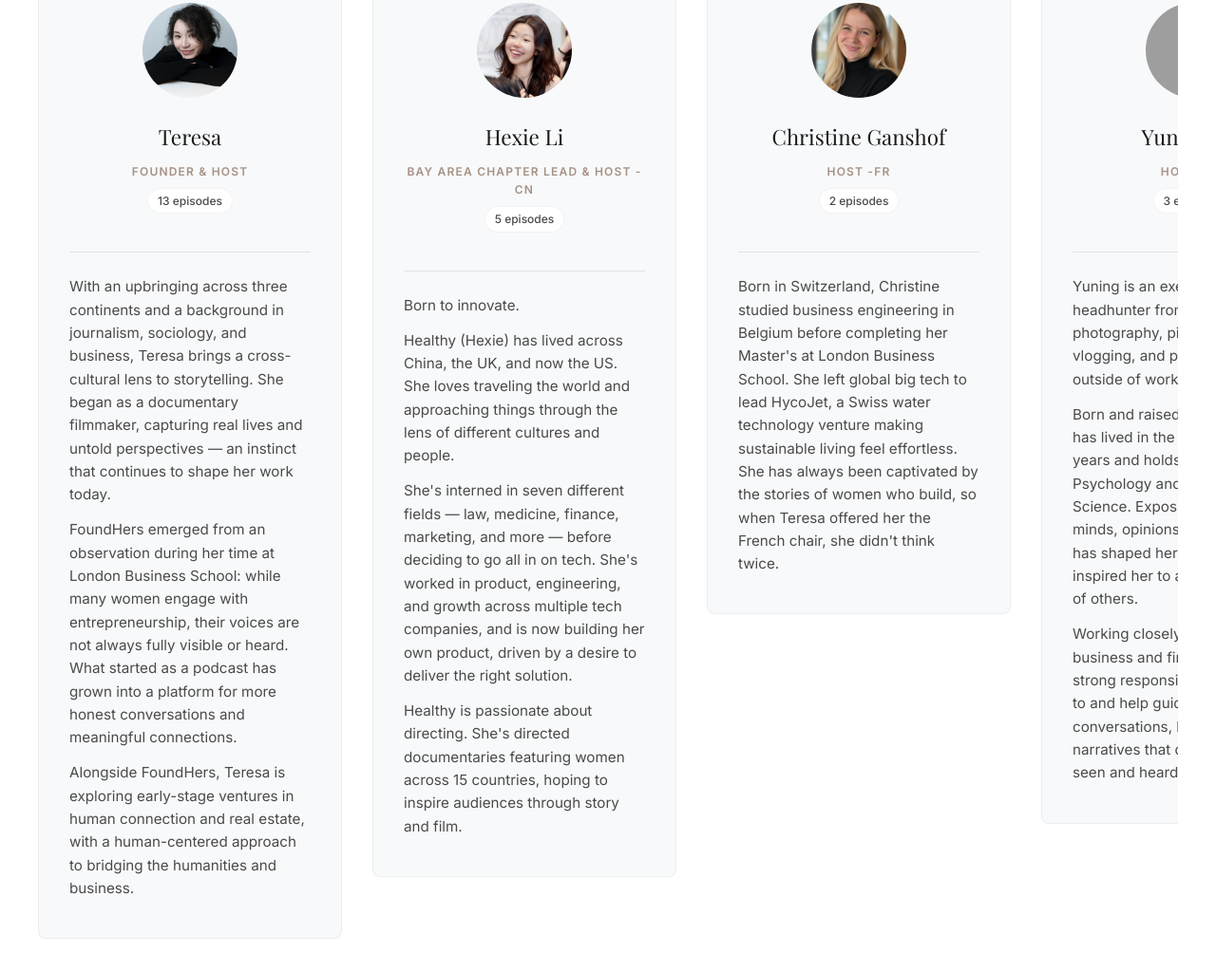
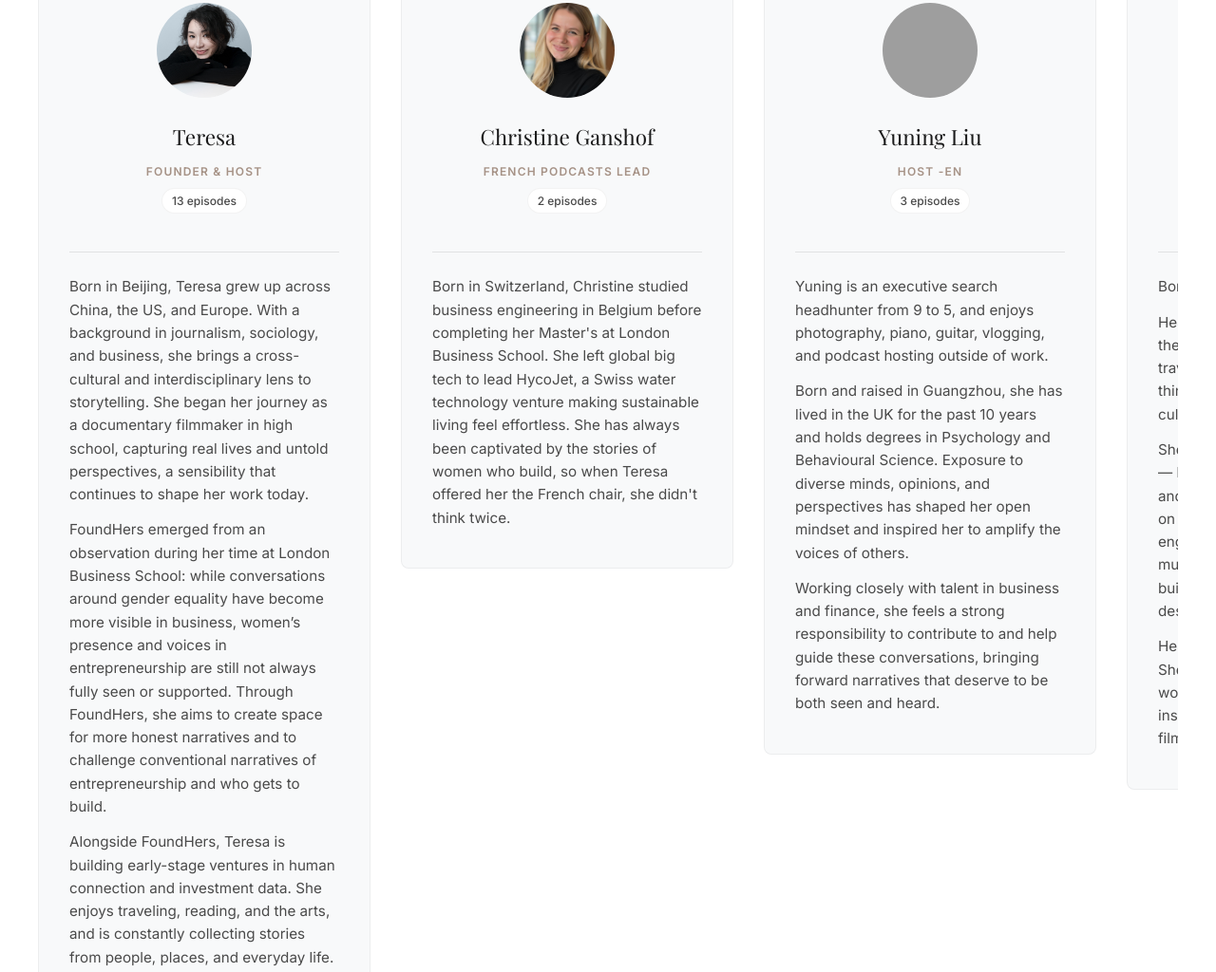
Before and after one commit to zecaribou/foundhers, a website: page index.html in a window 1280 px wide. Shown: the part 4123-5147 px from the top of the page at 95% size. Drawn offline with nearby package versions, Linux system fonts and the light colour scheme; grey boxes are pictures that could not be loaded; a web font is replaced by a local one.

Commit message:
Content: Update titles, reorder team cards, and expand user bio

```diff
--- a/index.html
+++ b/index.html
@@ -117,23 +117,9 @@
                 <span>Founder & Host</span>
                 <span class="episode-count">13 episodes</span>
                 <div class="bio-text">
-                    <p>With an upbringing across three continents and a background in journalism, sociology, and business, Teresa brings a cross-cultural lens to storytelling. She began as a documentary filmmaker, capturing real lives and untold perspectives — an instinct that continues to shape her work today.</p>
-                    <p>FoundHers emerged from an observation during her time at London Business School: while many women engage with entrepreneurship, their voices are not always fully visible or heard. What started as a podcast has grown into a platform for more honest conversations and meaningful connections.</p>
-                    <p>Alongside FoundHers, Teresa is exploring early-stage ventures in human connection and real estate, with a human-centered approach to bridging the humanities and business.</p>
-                </div>
-            </div>
-            <div class="roster-member">
-                <div class="roster-image-placeholder">
-                    <img src="assets/team/hexie.jpg" alt="Hexie Li">
-                </div>
-                <h4>Hexie Li</h4>
-                <span>Bay Area Chapter Lead & Host -CN</span>
-                <span class="episode-count">5 episodes</span>
-                <div class="bio-text">
-                    <p>Born to innovate.</p>
-                    <p>Healthy (Hexie) has lived across China, the UK, and now the US. She loves traveling the world and approaching things through the lens of different cultures and people.</p>
-                    <p>She's interned in seven different fields — law, medicine, finance, marketing, and more — before deciding to go all in on tech. She's worked in product, engineering, and growth across multiple tech companies, and is now building her own product, driven by a desire to deliver the right solution.</p>
-                    <p>Healthy is passionate about directing. She's directed documentaries featuring women across 15 countries, hoping to inspire audiences through story and film.</p>
+                    <p>Born in Beijing, Teresa grew up across China, the US, and Europe. With a background in journalism, sociology, and business, she brings a cross-cultural and interdisciplinary lens to storytelling. She began her journey as a documentary filmmaker in high school, capturing real lives and untold perspectives, a sensibility that continues to shape her work today.</p>
+                    <p>FoundHers emerged from an observation during her time at London Business School: while conversations around gender equality have become more visible in business, women’s presence and voices in entrepreneurship are still not always fully seen or supported. Through FoundHers, she aims to create space for more honest narratives and to challenge conventional narratives of entrepreneurship and who gets to build.</p>
+                    <p>Alongside FoundHers, Teresa is building early-stage ventures in human connection and investment data. She enjoys traveling, reading, and the arts, and is constantly collecting stories from people, places, and everyday life.</p>
                 </div>
             </div>
             <div class="roster-member">
@@ -141,7 +127,7 @@
                     <img src="assets/team/christine.jpg" alt="Christine Ganshof">
                 </div>
                 <h4>Christine Ganshof</h4>
-                <span>Host -FR</span>
+                <span>French Podcasts Lead</span>
                 <span class="episode-count">2 episodes</span>
                 <div class="bio-text">
                     <p>Born in Switzerland, Christine studied business engineering in Belgium before completing her Master's at London Business School. She left global big tech to lead HycoJet, a Swiss water technology venture making sustainable living feel effortless. She has always been captivated by the stories of women who build, so when Teresa offered her the French chair, she didn't think twice.</p>
@@ -158,6 +144,20 @@
                     <p>Yuning is an executive search headhunter from 9 to 5, and enjoys photography, piano, guitar, vlogging, and podcast hosting outside of work.</p>
                     <p>Born and raised in Guangzhou, she has lived in the UK for the past 10 years and holds degrees in Psychology and Behavioural Science. Exposure to diverse minds, opinions, and perspectives has shaped her open mindset and inspired her to amplify the voices of others.</p>
                     <p>Working closely with talent in business and finance, she feels a strong responsibility to contribute to and help guide these conversations, bringing forward narratives that deserve to be both seen and heard.</p>
+                </div>
+            </div>
+            <div class="roster-member">
+                <div class="roster-image-placeholder">
+                    <img src="assets/team/hexie.jpg" alt="Hexie Li">
+                </div>
+                <h4>Hexie Li</h4>
+                <span>Host -CN</span>
+                <span class="episode-count">5 episodes</span>
+                <div class="bio-text">
+                    <p>Born to innovate.</p>
+                    <p>Healthy (Hexie) has lived across China, the UK, and now the US. She loves traveling the world and approaching things through the lens of different cultures and people.</p>
+                    <p>She's interned in seven different fields — law, medicine, finance, marketing, and more — before deciding to go all in on tech. She's worked in product, engineering, and growth across multiple tech companies, and is now building her own product, driven by a desire to deliver the right solution.</p>
+                    <p>Healthy is passionate about directing. She's directed documentaries featuring women across 15 countries, hoping to inspire audiences through story and film.</p>
                 </div>
             </div>
             <div class="roster-member">
--- a/styles.css
+++ b/styles.css
@@ -408,7 +408,7 @@ a {
     flex: 0 0 calc(33.333% - 1.33rem); /* Show ~3 items on desktop */
     min-width: unset;
     width: 85vw;
-    max-width: 320px;
+    max-width: 350px;
     scroll-snap-align: start;
     text-align: center;
     background: var(--bg-secondary);
```
